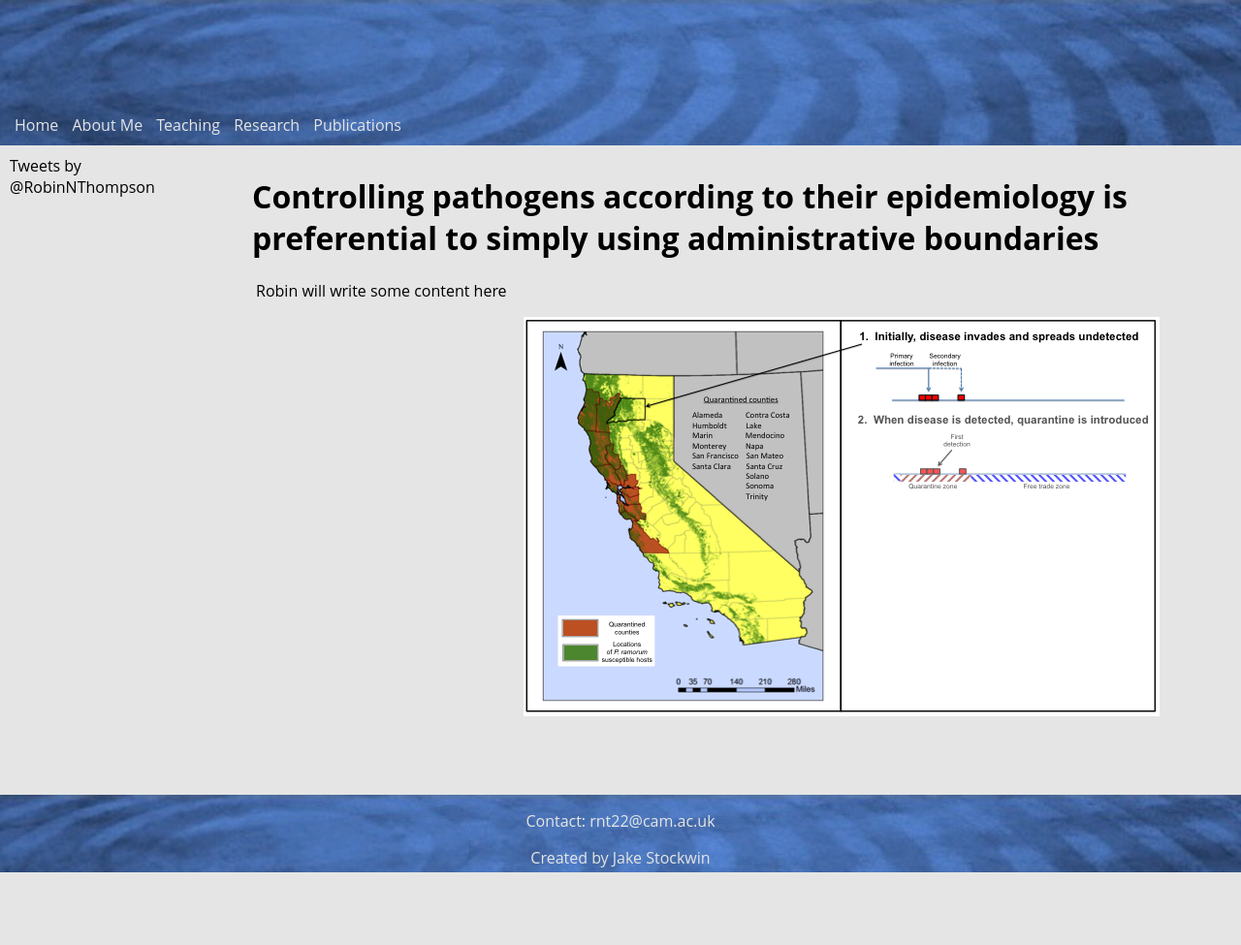
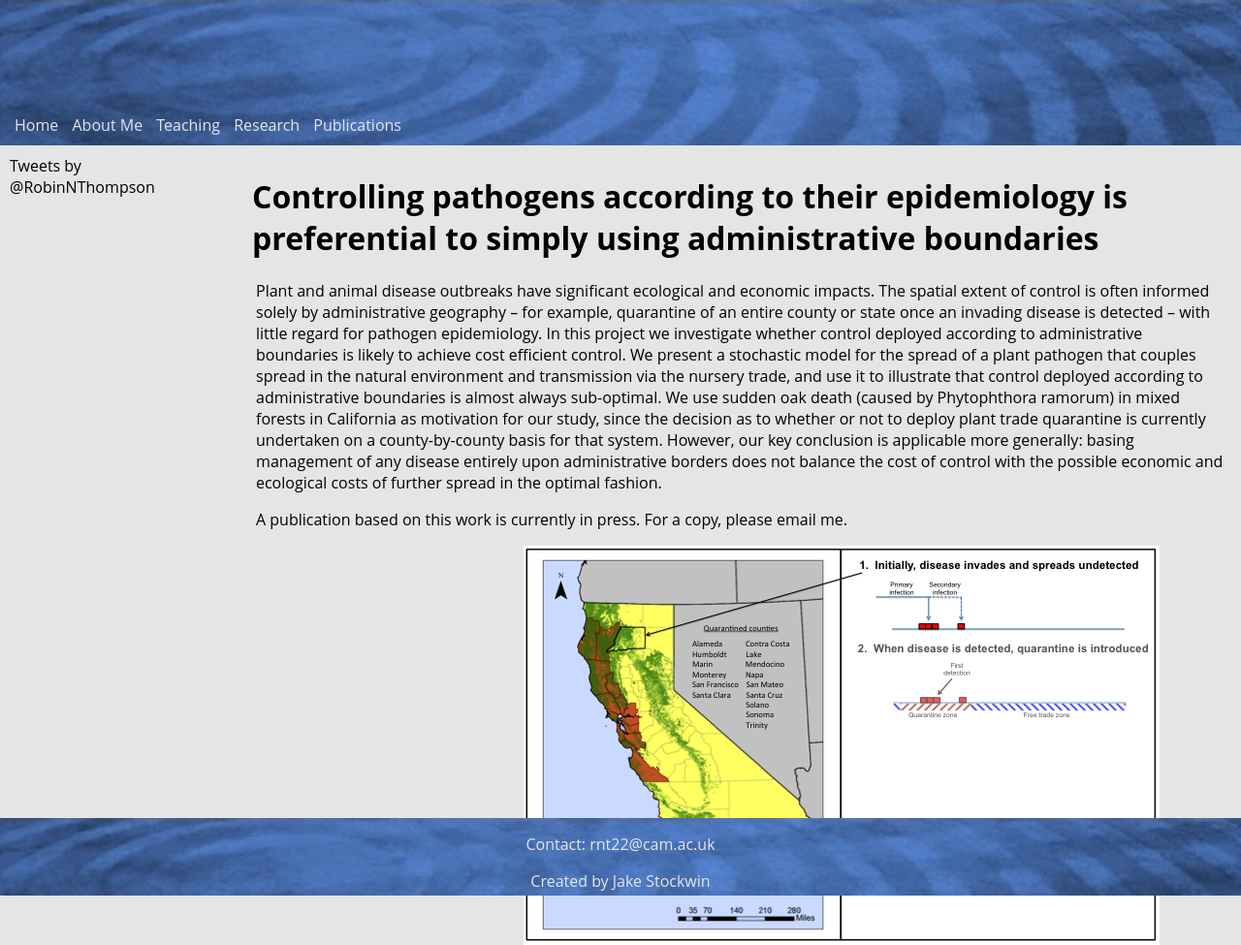
Before and after one commit to robin-thompson/robin-thompson.github.io, a Jekyll site: the page built from _research-projects/003-Controlling-pathogens-according-to-their-epidemiology-is-preferential-to-simply-using-administrative-boundaries.html, in a window 1280 px wide. Shown: the whole page at 97% size. Built offline with Jekyll 4.4.1, drawn with Linux system fonts in a browser that asks for light colours; comment, search, counter and statistics services are not loaded; before the commit the page ends 900 px from its top, so only the background shows below that.

Commit message:
Write description of quarantine paper

```diff
--- a/_research-projects/003-Controlling-pathogens-according-to-their-epidemiology-is-preferential-to-simply-using-administrative-boundaries.html
+++ b/_research-projects/003-Controlling-pathogens-according-to-their-epidemiology-is-preferential-to-simply-using-administrative-boundaries.html
@@ -1,7 +1,11 @@
 ---
 title: "Controlling pathogens according to their epidemiology is preferential to simply using administrative boundaries"
 ---
-<p>Robin will write some content here</p>
+
+<p> Plant and animal disease outbreaks have significant ecological and economic impacts. The spatial extent of control is often informed solely by administrative geography – for example, quarantine of an entire county or state once an invading disease is detected – with little regard for pathogen epidemiology. In this project we investigate whether control deployed according to administrative boundaries is likely to achieve cost efficient control. We present a stochastic model for the spread of a plant pathogen that couples spread in the natural environment and transmission via the nursery trade, and use it to illustrate that control deployed according to administrative boundaries is almost always sub-optimal. We use sudden oak death (caused by Phytophthora ramorum) in mixed forests in California as motivation for our study, since the decision as to whether or not to deploy plant trade quarantine is currently undertaken on a county-by-county basis for that system. However, our key conclusion is applicable more generally: basing management of any disease entirely upon administrative borders does not balance the cost of control with the possible economic and ecological costs of further spread in the optimal fashion. <p>
+
+A publication based on this work is currently in press. For a copy, please email me. <p>
+
 
 <div id="quarantineAnimation">
   <img src="/images/quarantineAnimation/quarantine5.png">
```
